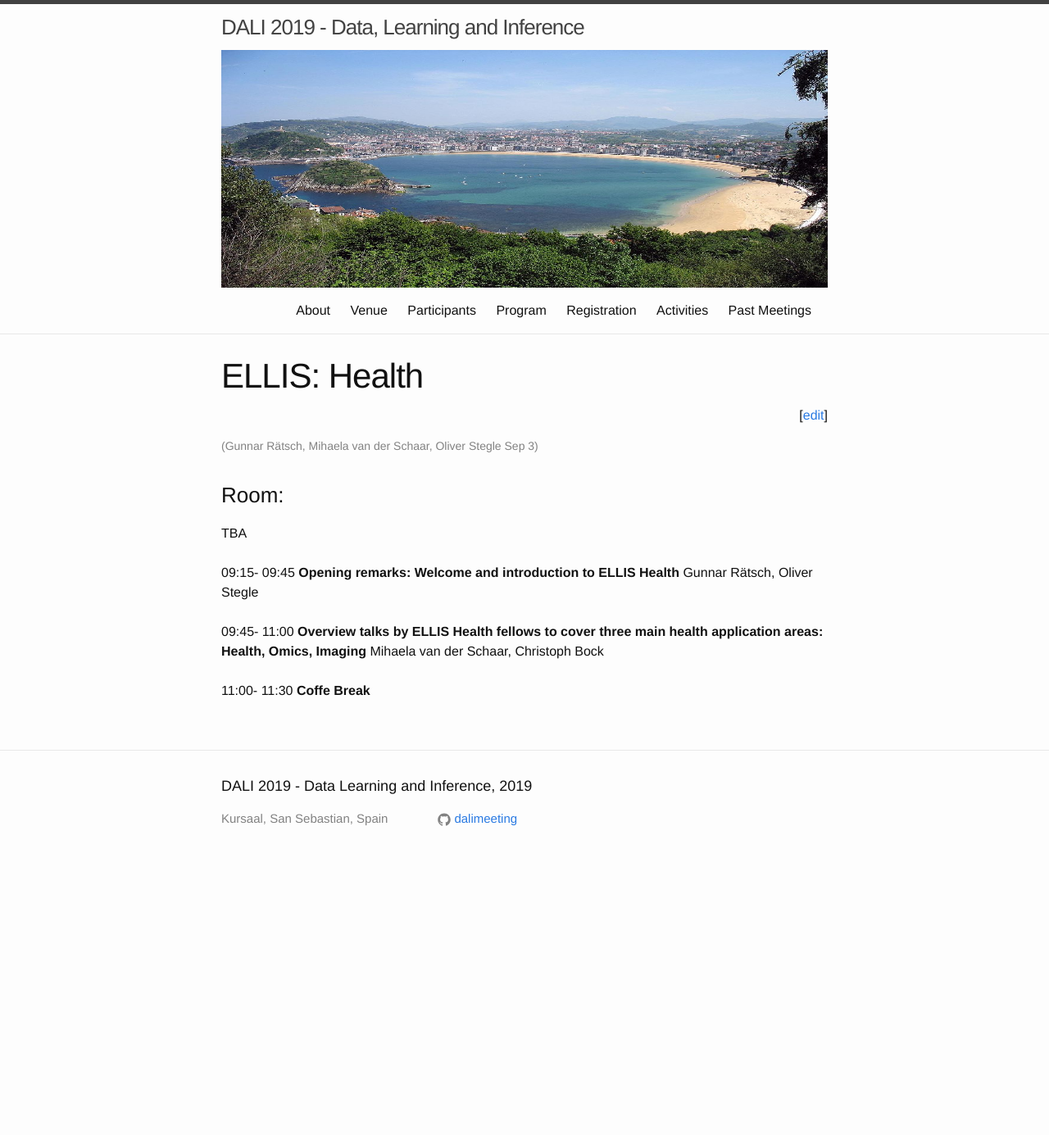
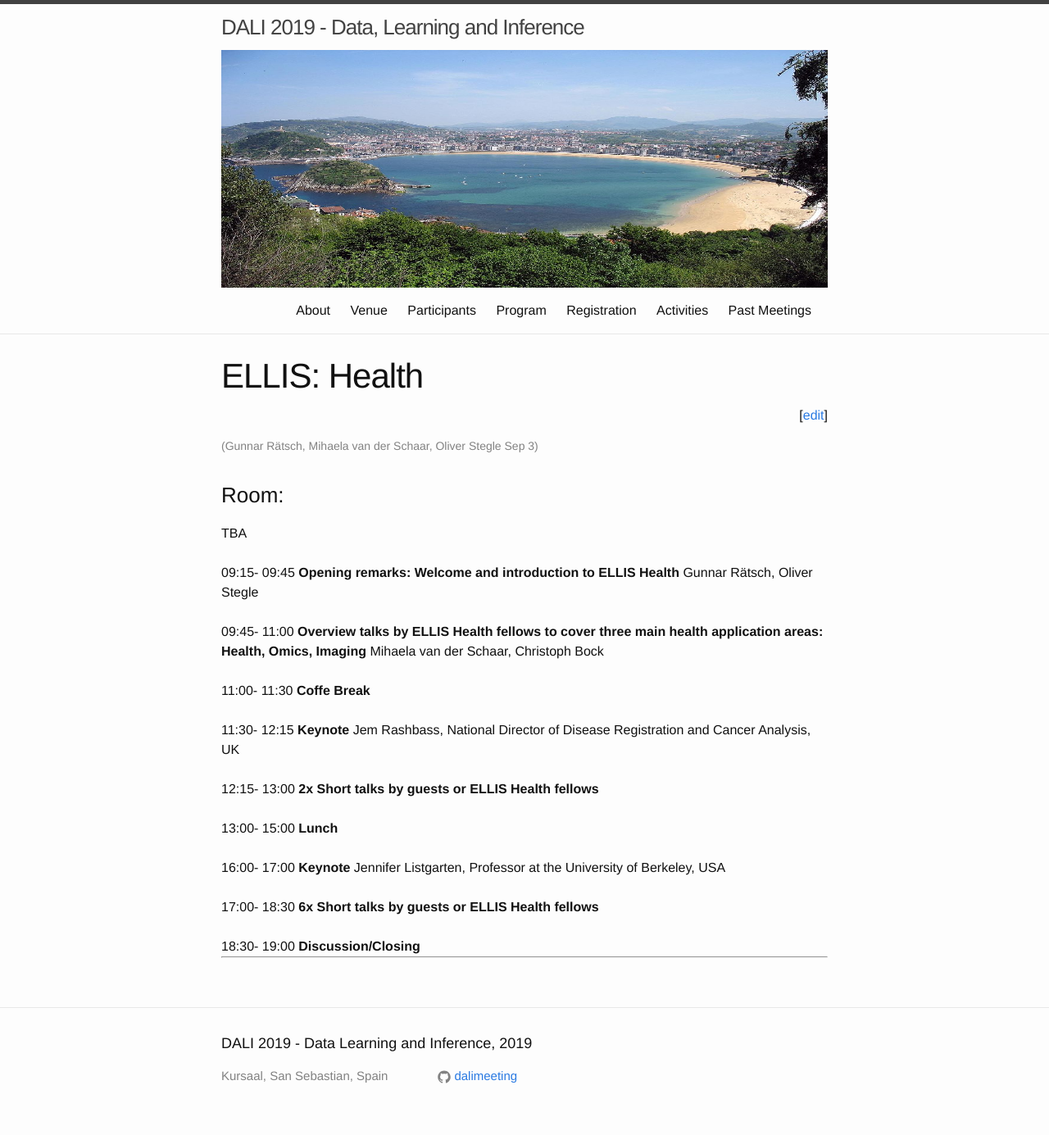
Before and after one commit to dalimeeting/dalimeeting.github.io, a Jekyll site: the page built from _posts/2019-09-03-workshop-one.md, in a window 1280 px wide. Shown: the whole page at 82% size. Built offline with Jekyll 4.4.1, drawn with Linux system fonts in a browser that asks for light colours; before the commit the page ends 1071 px from its top, so only the background shows below that.

Commit message:
Update 2019-09-03-workshop-one.md

```diff
--- a/_posts/2019-09-03-workshop-one.md
+++ b/_posts/2019-09-03-workshop-one.md
@@ -34,4 +34,31 @@
 - title: "Coffe Break"
   start: "11:00"
   end: "11:30"
+- title: "Keynote"
+  author:
+  - given: Jem
+    family: Rashbass
+    institute: "National Director of Disease Registration and Cancer Analysis, UK"
+  start: "11:30"
+  end: "12:15"
+- title: "2x Short talks by guests or ELLIS Health fellows"
+  start: "12:15"
+  end: "13:00"
+- title: "Lunch"
+  start: "13:00"
+  end: "15:00"
+- title: "Keynote"
+  author:
+    - given: Jennifer
+      family: Listgarten
+      institute: "Professor at the University of Berkeley, USA"
+  start: "16:00"
+  end: "17:00"
+- title: "6x Short talks by guests or ELLIS Health fellows"
+  start: "17:00"
+  end: "18:30"
+- title: "Discussion/Closing"
+  start: "18:30"
+  end: "19:00"
 ---
+---
```
